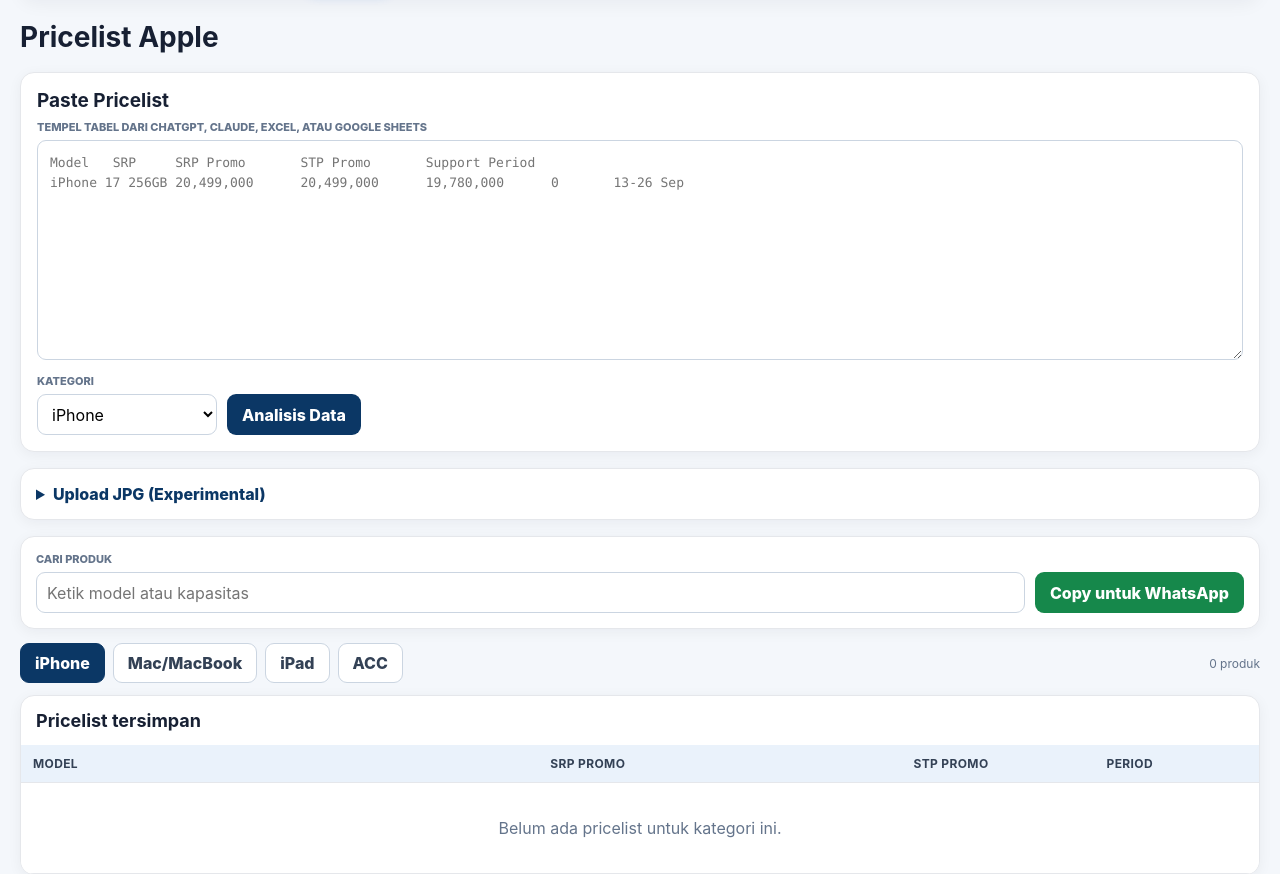
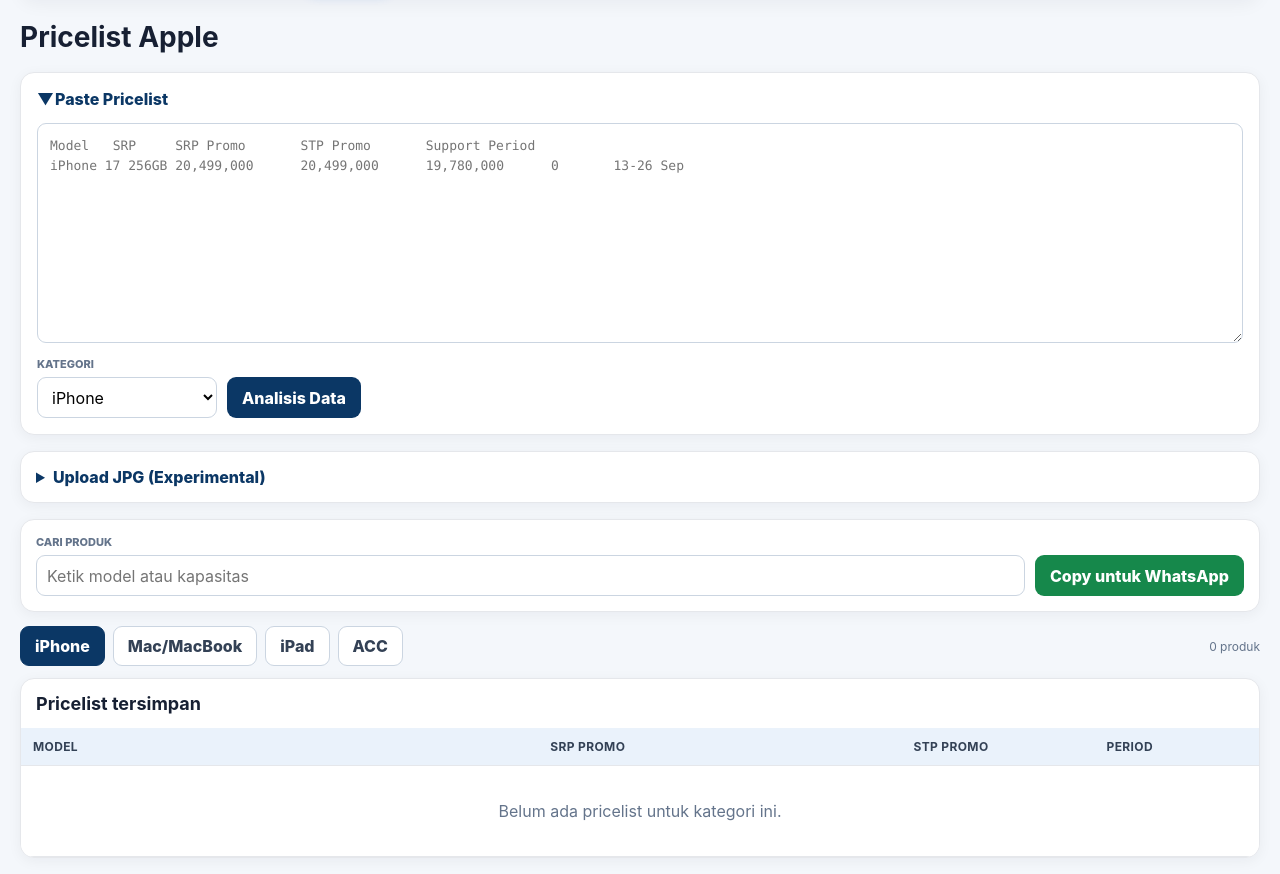
Before and after one commit to benediktusbay/Report-Daily-Cempaka-x-SerCil, a Flask app: page /pricelist in a window 1280 px wide. Shown: the part 151-1025 px from the top of the page. Run offline with Flask 3, Linux system fonts and the light colour scheme; the visitor is signed in with stand-in values (Sample User, id 1); data comes from the database, SQL or seed files in the repository; data that the repository does not hold is empty; some libraries are stand-ins or nearby versions.

Commit message:
Update pricelist V4.3.html

```diff
--- a/templates/pricelist.html
+++ b/templates/pricelist.html
@@ -28,6 +28,7 @@
 .price-review-table td.price-flag-cell{color:#b45309;font-size:11px;max-width:220px}
 .price-review-table tr.price-row-fixed td{background:#f0fdf4}
 .price-paste{padding:16px;margin-bottom:16px}.price-paste h2{margin:0 0 8px;font-size:19px}.price-paste textarea{width:100%;min-height:220px;resize:vertical;border:1px solid #cbd5e1;border-radius:9px;padding:12px;font:13px/1.5 ui-monospace,SFMono-Regular,Menlo,monospace}.price-paste-actions{display:flex;gap:10px;align-items:end;flex-wrap:wrap;margin-top:10px}.price-paste-actions .price-field{min-width:180px}.price-review-table select{min-width:105px;border:1px solid #fcd9b6;border-radius:6px;padding:5px 6px}
+.price-paste summary{list-style:none}.price-paste summary::-webkit-details-marker{display:none}.price-paste summary::before{content:'▶ ';display:inline-block;width:18px}.price-paste[open] summary::before{content:'▼ '}.price-paste-body{margin-top:14px}
 </style>
 {% endblock %}
 
@@ -35,12 +36,14 @@
 <div class="pricelist-head"><h1>Pricelist Apple</h1></div>
 
 {% if session.get('role') == 'admin' %}
-<div class="card price-paste">
-  <h2>Paste Pricelist</h2>
-  <div class="price-field"><label for="pricePasteText">Tempel tabel dari ChatGPT, Claude, Excel, atau Google Sheets</label><textarea id="pricePasteText" placeholder="Model&#9;SRP&#9;SRP Promo&#9;STP Promo&#9;Support&#9;Period&#10;iPhone 17 256GB&#9;20,499,000&#9;20,499,000&#9;19,780,000&#9;0&#9;13-26 Sep"></textarea></div>
+<details class="card price-admin price-paste" id="pricePasteSection" open>
+  <summary>Paste Pricelist</summary>
+  <div class="price-paste-body">
+  <div class="price-field"><textarea id="pricePasteText" aria-label="Tabel pricelist" placeholder="Model&#9;SRP&#9;SRP Promo&#9;STP Promo&#9;Support&#9;Period&#10;iPhone 17 256GB&#9;20,499,000&#9;20,499,000&#9;19,780,000&#9;0&#9;13-26 Sep"></textarea></div>
   <div class="price-paste-actions"><div class="price-field"><label for="pricePasteCategory">Kategori</label><select id="pricePasteCategory"><option value="iphone">iPhone</option><option value="mac">Mac/MacBook</option><option value="ipad">iPad</option><option value="acc">ACC</option></select></div><button type="button" class="price-btn" id="pricePasteAnalyze">Analisis Data</button></div>
   <div class="price-progress" id="pricePasteProgress" role="status"></div>
-</div>
+  </div>
+</details>
 <details class="card price-admin">
   <summary>Upload JPG (Experimental)</summary>
   <div class="price-upload">
@@ -131,6 +134,7 @@
   function numeric(value){const digits=String(value||'').replace(/[^0-9]/g,'');return digits?Number(digits):null;}
 
   const pasteText=document.getElementById('pricePasteText');
+  const pasteSection=document.getElementById('pricePasteSection');
   const pasteCategory=document.getElementById('pricePasteCategory');
   const pasteAnalyze=document.getElementById('pricePasteAnalyze');
   const pasteProgress=document.getElementById('pricePasteProgress');
@@ -701,10 +705,11 @@
 
   // ---------- Validasi selalu dihitung ulang dari preview terakhir ----------
   function rowKey(row){return String(row.model||'').trim().replace(/\s+/g,' ').toLocaleLowerCase();}
+  function modelHasPrice(model){return String(model||'').split(/\s+/).some(token=>/^\d[\d.,]*$/.test(token)&&token.replace(/\D/g,'').length>=7);}
   function rowValidation(row,previousRows){
     const errors=[],warnings=[];
     const paste=row._sourceType==='paste';
-    if(paste? !String(row.model||'').trim():!modelPlausible(row.model,row._category))errors.push('Model belum valid');
+    if((paste? !String(row.model||'').trim():!modelPlausible(row.model,row._category))||modelHasPrice(row.model))errors.push('Model belum valid');
     if(row.srp_promo==null||row.srp_promo<=0)errors.push('SRP Promo belum valid');
     if(row.stp_promo==null||row.stp_promo<=0)errors.push('STP Promo belum valid');
     if(!extractPeriod(row.period))errors.push('Period belum valid');
@@ -729,6 +734,9 @@
     return {errors,warnings};
   }
   let pending={};
+  pasteSection.addEventListener('toggle',function(){
+    if(pendingOrigin==='paste')reviewBox.style.display=this.open&&Object.keys(pending).length?'block':'none';
+  });
   function validatePending(){
     Object.keys(pending).forEach(cat=>{
       const rows=pending[cat].rows;
@@ -812,9 +820,14 @@
   saveButton.addEventListener('click',async function(){
     validatePending();
     if(Object.values(pending).some(item=>item.rows.some(row=>row.errors.length))){renderReview();return;}
+    const categories=Object.keys(pending);
+    const labels={iphone:'iPhone',mac:'Mac/MacBook',ipad:'iPad',acc:'ACC'};
+    for(const cat of categories){
+      const uniqueModels=new Set(pending[cat].rows.map(row=>rowKey(row))).size;
+      if(!window.confirm('Pricelist '+labels[cat]+' lama akan diganti dengan '+uniqueModels+' produk baru. Lanjutkan?'))return;
+    }
     saveButton.disabled=true;
-    const categories=Object.keys(pending);
-    let totalLoaded=0,totalSkipped=0,totalDuplicate=0,totalWarnings=0;const saveFailed=[];
+    let totalLoaded=0,totalSkipped=0,totalDuplicate=0,totalWarnings=0;const saveFailed=[],savedMessages=[];
     for(let i=0;i<categories.length;i++){
       const cat=categories[i];
       showWorkflowProgress('Menyimpan '+cat+' ('+(i+1)+'/'+categories.length+')...');
@@ -827,13 +840,14 @@
         totalSkipped+=Number(resultJson.rows_skipped)||0;
         totalDuplicate+=Number(resultJson.duplicate)||0;
         totalWarnings+=pending[cat].rows.filter(r=>r.warnings.length).length;
+        savedMessages.push(resultJson.message||((Number(resultJson.rows_loaded)||0)+' produk '+labels[cat]+' berhasil disimpan.'));
         delete pending[cat];
       }catch(err){saveFailed.push(cat+': '+(err.message||'gagal disimpan'));}
     }
-    const summary=totalLoaded+' produk berhasil disimpan, '+totalSkipped+' dilewati, '+totalDuplicate+' duplikat digabung, '+totalWarnings+' warning.';
+    const summary=savedMessages.join(' ')+' Total: '+totalLoaded+' berhasil, '+totalSkipped+' dilewati, '+totalDuplicate+' duplikat digabung, '+totalWarnings+' warning.';
     showWorkflowProgress(saveFailed.length?summary+' Gagal: '+saveFailed.join(' | '):summary,saveFailed.length?'error':'success');
     if(saveFailed.length)renderReview();
-    else setTimeout(()=>window.location.reload(),1200);
+    else setTimeout(()=>window.location.reload(),4000);
   });
 
   pasteAnalyze.addEventListener('click',function(){
```
